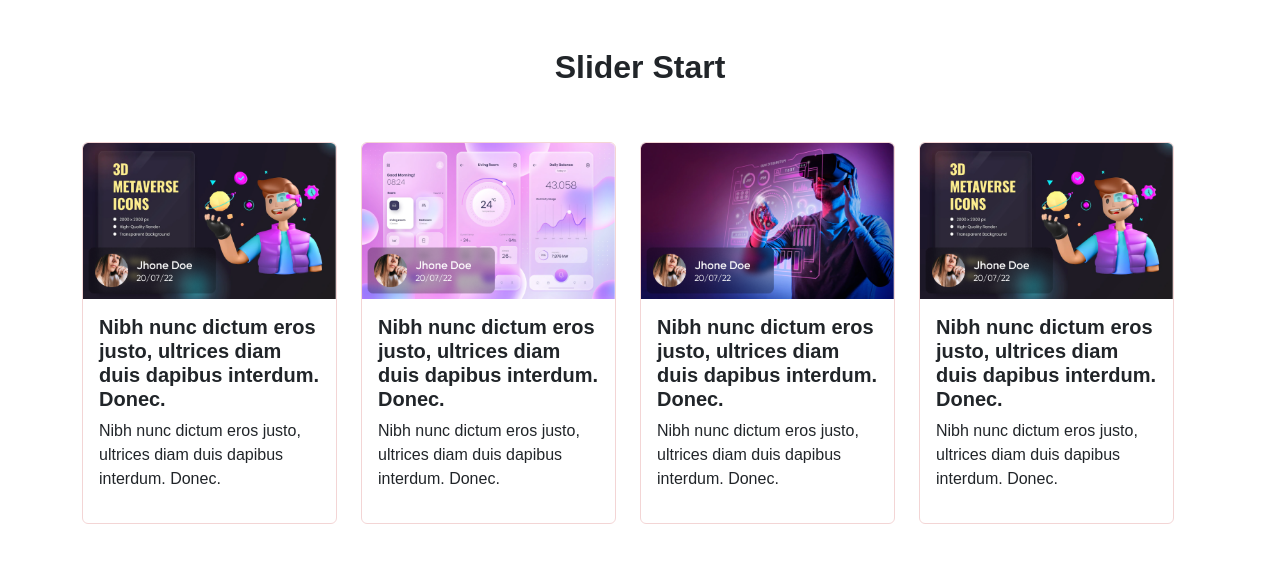
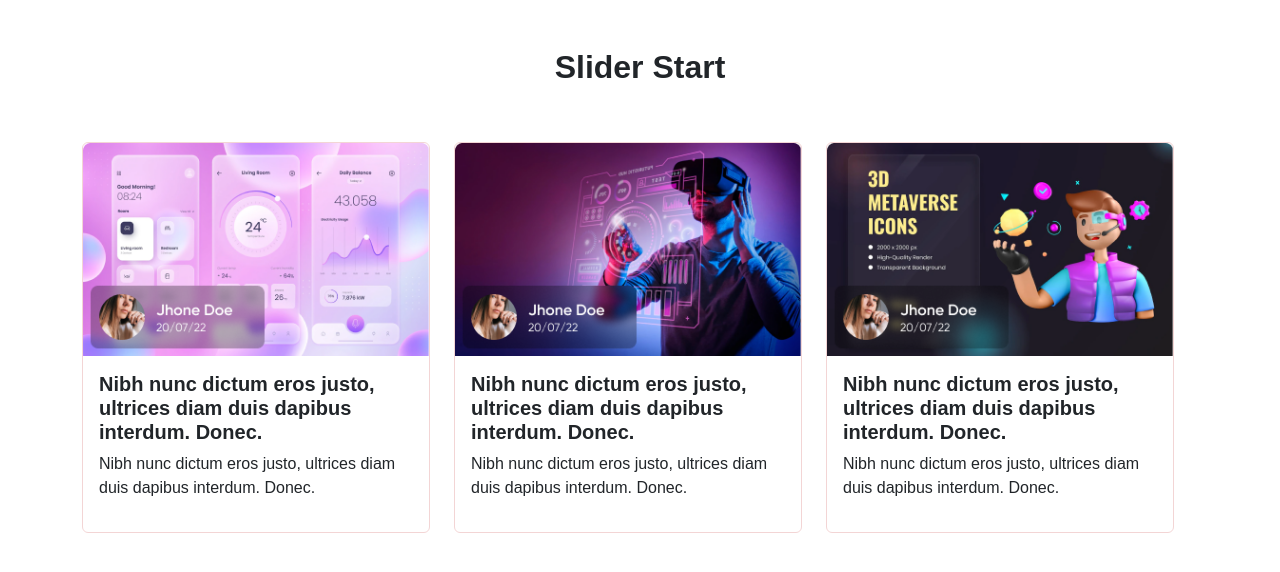
Before and after one commit to AnjaliChandaRC/Router, a React (Create React App) app: page /slider in a window 1280 px wide. Shown: the top 572 px of the page. Built offline with nearby package versions, Linux system fonts and the light colour scheme.

Commit message:
make slider sec

```diff
--- a/src/component/SliderCard.jsx
+++ b/src/component/SliderCard.jsx
@@ -3,17 +3,15 @@ import { sliderData } from "../content/content";
 import "slick-carousel/slick/slick.css";
 import "slick-carousel/slick/slick-theme.css";
 import Slider from "react-slick";
-import { useState } from "react";
-
 const SliderCard = () => {
   const slider = useRef();
   var settings = {
     dots: false,
-    autoplay: false,
+    autoplay: true,
     arrows: false,
     infinite: true,
     speed: 500,
-    slidesToShow: 4,
+    slidesToShow: sliderData.length <= 2 ? sliderData.length : 3,
     slidesToScroll: 1,
     responsive: [
       {
@@ -21,7 +19,6 @@ const SliderCard = () => {
         settings: {
           slidesToShow: 3,
           slidesToScroll: 1,
-          infinite: true,
         },
       },
       {
@@ -40,7 +37,7 @@ const SliderCard = () => {
       },
     ],
   };
-  const [sliderValue, setSliderValue] = useState();
+
   return (
     <>
       <section className="py-5">
```
